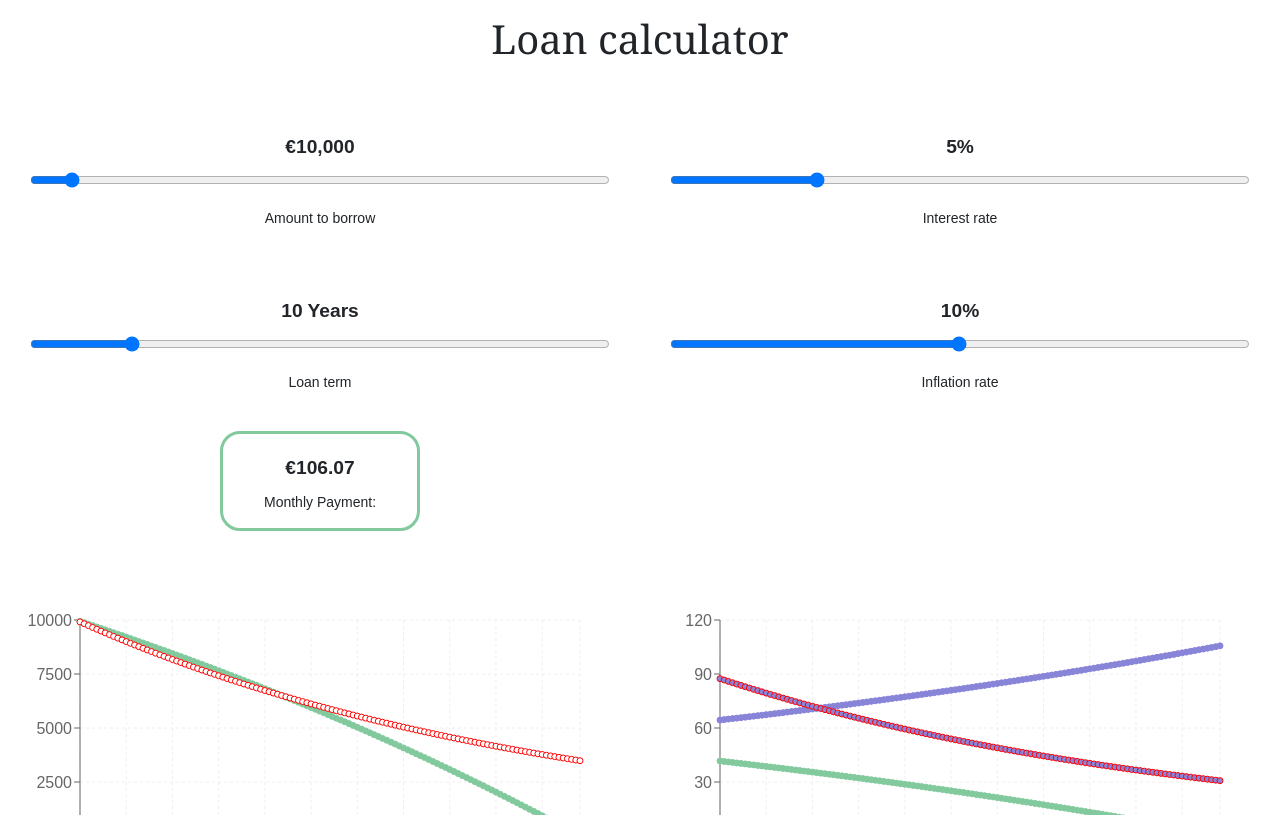
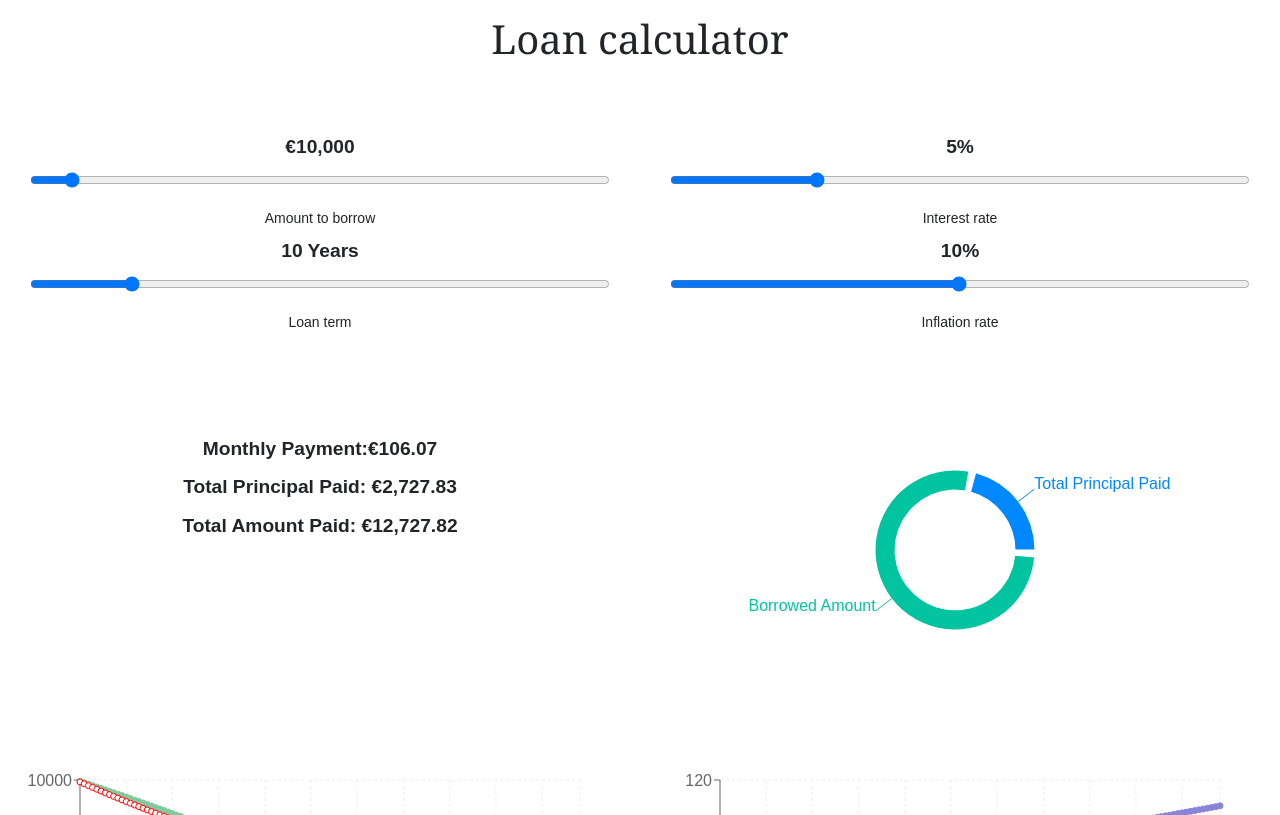
Before and after one commit to ubungmeister/loan-calculator, a React (Create React App) app: page / in a window 1280 px wide. Built offline with nearby package versions, Linux system fonts and the light colour scheme.

Commit message:
Inflation calc

```diff
--- a/src/App.css
+++ b/src/App.css
@@ -66,13 +66,15 @@ h1 {
   text-align: center;
 }
 .paymentsCalculatorTable thead th {
-  position: sticky;
+  position: initial;
+  font-size: small;
   top: 0;
   background: white;
+  border: black;
 }
 
 .paymentsCalculatorTable td, .paymentsCalculatorTable th {
-  padding: 20px 5px;
+  padding: 10px 5px;
 }
 .paymentsCalculatorTable tr:nth-of-type(even) {
   background-color: rgba(0,0,0,.05);
@@ -82,6 +84,6 @@ h1 {
     display: table-cell;
   }
   .paymentsCalculatorTable td {
-    width: 16.6666666667%;
+    width: 12.5%;
   }
 }
--- a/src/components/Calculator.tsx
+++ b/src/components/Calculator.tsx
@@ -37,7 +37,10 @@ export const Calculator = () => {
 
             />
             <div >
-                <Graph calculatedMortgage={dataCalculateMortgage}/>
+                <Graph calculatedMortgage={dataCalculateMortgage}
+                       showAmountBorrow={amountBorrow}
+                       monthlyRate={monthlyRate}
+                />
                 <PaymentTable monthlyPayments={dataCalculateMortgage}/>
             </div>
         </div>
--- a/src/components/CalculatorInput.tsx
+++ b/src/components/CalculatorInput.tsx
@@ -38,6 +38,16 @@ export const CalculatorInput = (props:PropsType) => {
 
                         />
                         <label  className='Label_GridItemLabel'>Amount to borrow</label>
+                        <span className="Span_GridItemHeader">{props.showYearToPay} Years</span>
+                        <input value={Math.max(0, props.showYearToPay)}
+                               className="Input_GridItemRangeSlider"
+                               type='range'
+                               min="5"
+                               max="35"
+                               step="1"
+                               onChange={(e)=>props.yearPay(+e.currentTarget.value)}
+                        />
+                        <label  className='Label_GridItemLabel'>Loan term</label>
                     </div>
                     <div className="Div_GridItem">
                         <span className="Span_GridItemHeader">{props.showInterest}%</span>
@@ -52,20 +62,6 @@ export const CalculatorInput = (props:PropsType) => {
                         <label
                             className='Label_GridItemLabel'
                             htmlFor="points">Interest rate</label>
-                    </div>
-                    <div className="Div_GridItem">
-                        <span className="Span_GridItemHeader">{props.showYearToPay} Years</span>
-                        <input value={Math.max(0, props.showYearToPay)}
-                               className="Input_GridItemRangeSlider"
-                               type='range'
-                               min="5"
-                               max="35"
-                               step="1"
-                               onChange={(e)=>props.yearPay(+e.currentTarget.value)}
-                        />
-                        <label  className='Label_GridItemLabel'>Loan term</label>
-                    </div>
-                <div className="Div_GridItem">
                         <span className="Span_GridItemHeader">{props.showInflationInterest}%</span>
                         <input value={Math.max(0, props.showInflationInterest)}
                                className="Input_GridItemRangeSlider"
@@ -79,11 +75,11 @@ export const CalculatorInput = (props:PropsType) => {
                             className='Label_GridItemLabel'
                             htmlFor="points">Inflation rate</label>
                     </div>
-                    <div className="Div_GridItem2">
-                        <span className="Span_GridItemHeader">
-                            {isFinite(props.monthlyRate) ? formatCurrency(props.monthlyRate) : '0'}</span>
-                        <label className='Label_GridItemLabel' id='label'>Monthly Payment:</label>
-                    </div>
+                    {/*<div className="Div_GridItem2">*/}
+                    {/*    <span className="Span_GridItemHeader">*/}
+                    {/*        {isFinite(props.monthlyRate) ? formatCurrency(props.monthlyRate) : '0'}</span>*/}
+                    {/*    <label className='Label_GridItemLabel' id='label'>Monthly Payment:</label>*/}
+                    {/*</div>*/}
                 </div>
 
 
--- a/src/components/Graph.tsx
+++ b/src/components/Graph.tsx
@@ -1,23 +1,70 @@
 import React from 'react';
-import {CartesianGrid, Legend, Line, LineChart, Tooltip, XAxis, YAxis} from "recharts";
+import {CartesianGrid, Legend, Line, LineChart, Tooltip, XAxis, YAxis, PieChart, Pie, Cell} from "recharts";
 import {handleLoanDataChange} from "./utils";
+import {formatCurrency} from "./CalculatorInput";
 
 const formatDecimals = (item: number) => {
     return Number(item.toFixed(2))}
 
+type PropsType = {
+    showAmountBorrow:number
+    monthlyRate:number
+}
+
 type DataCalculateLoan = ReturnType<typeof handleLoanDataChange>
-export const Graph = (props: { calculatedMortgage: DataCalculateLoan }) => {
+export const Graph = (props: { calculatedMortgage: DataCalculateLoan} & PropsType ) => {
         const chartData = props.calculatedMortgage.filter(el=>el.month).map((el, index) => ({
             xAxis: {index},
             interestPaid: formatDecimals(el.interestPaid),
             principalPaid: formatDecimals(el.principalRepaid),
             remain: formatDecimals(el.outstandingBalance),
             outstandingBalanceInflation:formatDecimals(el.outstandingBalanceInflation),
-            inflationByMonth:formatDecimals(el.inflationByMonth)
+            inflationByMonth:formatDecimals(el.inflationByMonth),
+
         }))
+        // extract amount of monthly interest paid and calculate the sum by using reducer
+        const sumPrincipalTotlaPaid = props.calculatedMortgage.map(el=>el.interestPaid).reduce((accumulator, value)=>{
+            return accumulator + value
+        })
+        const sumPrincipalAmountPaid = props.calculatedMortgage.map(el=>el.principalRepaid).reduce((accumulator, value)=>{
+        return accumulator + value
+    })
+        const totalAmountPaid = sumPrincipalTotlaPaid + sumPrincipalAmountPaid
+        const data = [{name: 'Total Principal Paid', value:sumPrincipalTotlaPaid},
+                    {name: 'Borrowed Amount', value:props.showAmountBorrow},]
+        const COLORS = ["#0088FE", "#00C49F"]
+
+
 
         return (
         <div className='Div_GridContainer' >
+            <div>
+                <div className="Span_GridItemHeader">Monthly Payment:
+                            {isFinite(props.monthlyRate) ? formatCurrency(props.monthlyRate) : '0'}</div>
+                <div className="Span_GridItemHeader">Total Principal Paid: {formatCurrency(sumPrincipalTotlaPaid)}</div>
+                <div className="Span_GridItemHeader">Total Amount Paid: {formatCurrency(totalAmountPaid)}</div>
+            </div>
+            <div className='graphContainer'>
+                <PieChart
+                    width={600}
+                    height={300}>
+                    <Pie
+                        data={data}
+                        cx={300}
+                        cy={100}
+                        innerRadius={60}
+                        outerRadius={80}
+                        fill="#8884d8"
+                        paddingAngle={5}
+                        dataKey="value"
+                        label={(entry) => entry.name}
+                    >
+                        {data.map((entry, index) => (
+                            <Cell key={`cell-${index}`} fill={COLORS[index % COLORS.length]}/>
+                        ))}
+                    </Pie>
+                </PieChart>
+            </div>
                 <div className='graphContainer' >
                     <LineChart
                         width={600}
@@ -101,6 +148,7 @@ export const Graph = (props: { calculatedMortgage: DataCalculateLoan }) => {
 
                         />
                     </LineChart>
+
                     </div>
                 </div>
 
--- a/src/components/utils.tsx
+++ b/src/components/utils.tsx
@@ -12,7 +12,8 @@ export const handleLoanDataChange=(amountBorrow:number,
         principalRepaid: 0,
         principalRepaidToDate: 0,
         outstandingBalanceInflation:0,
-        inflationByMonth:0
+        inflationByMonth:0,
+        amountBorrow:0
     }];
     let outstandingBalance = amountBorrow;
     let interestPaidToDate = 0;
@@ -69,8 +70,11 @@ export const handleLoanDataChange=(amountBorrow:number,
             principalRepaid: parseFloat(monthPrincipalPaid.toFixed(2)),
             principalRepaidToDate: parseFloat(principalRepaidToDate.toFixed(2)),
             outstandingBalanceInflation: parseFloat(outstandingBanalceInflation.toFixed(2)),
-            inflationByMonth:parseFloat(inflationByMonth.toFixed(2))
+            inflationByMonth:parseFloat(inflationByMonth.toFixed(2)),
+            amountBorrow:amountBorrow
         });
     }
     return monthDataObject
+
+
 }
```
Also changed, not shown: src/components/ResultsTable.tsx (added, +13 -0 lines). Lines whose indentation alone changed are shown as unchanged.
